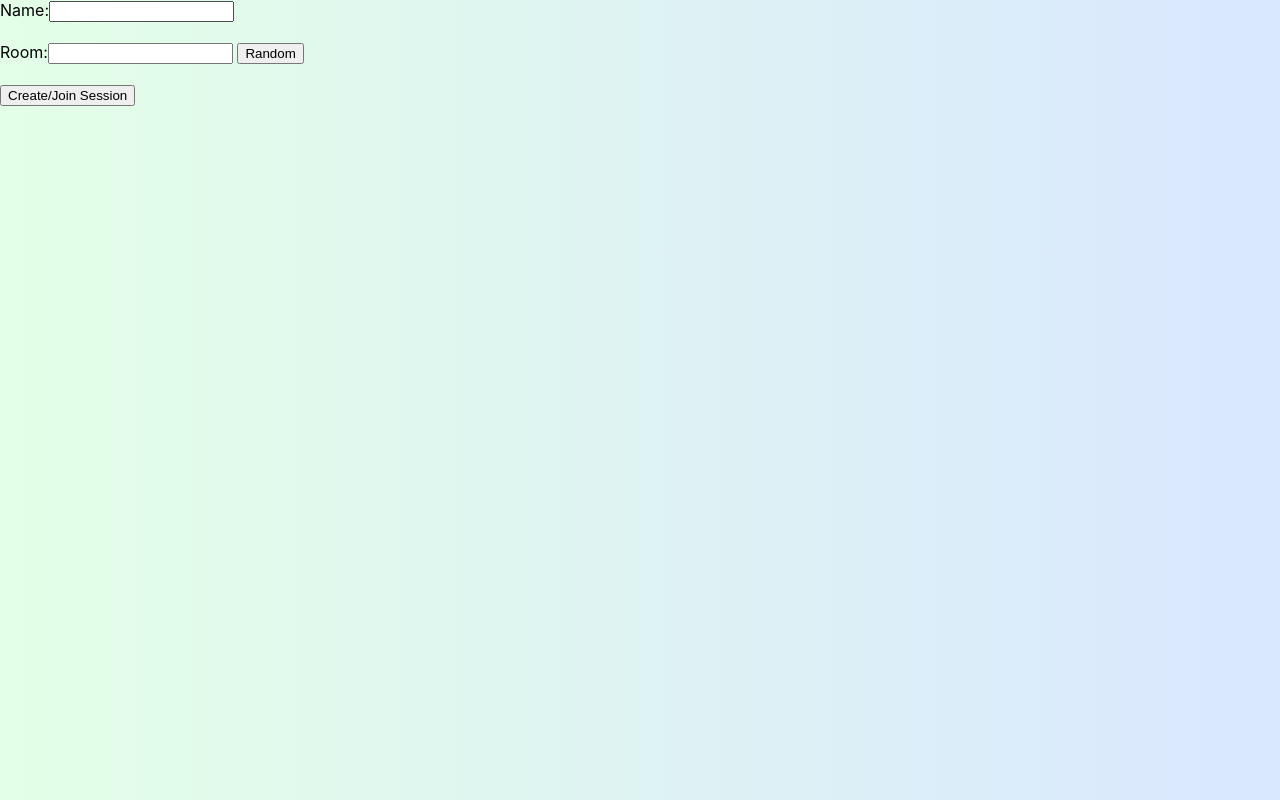
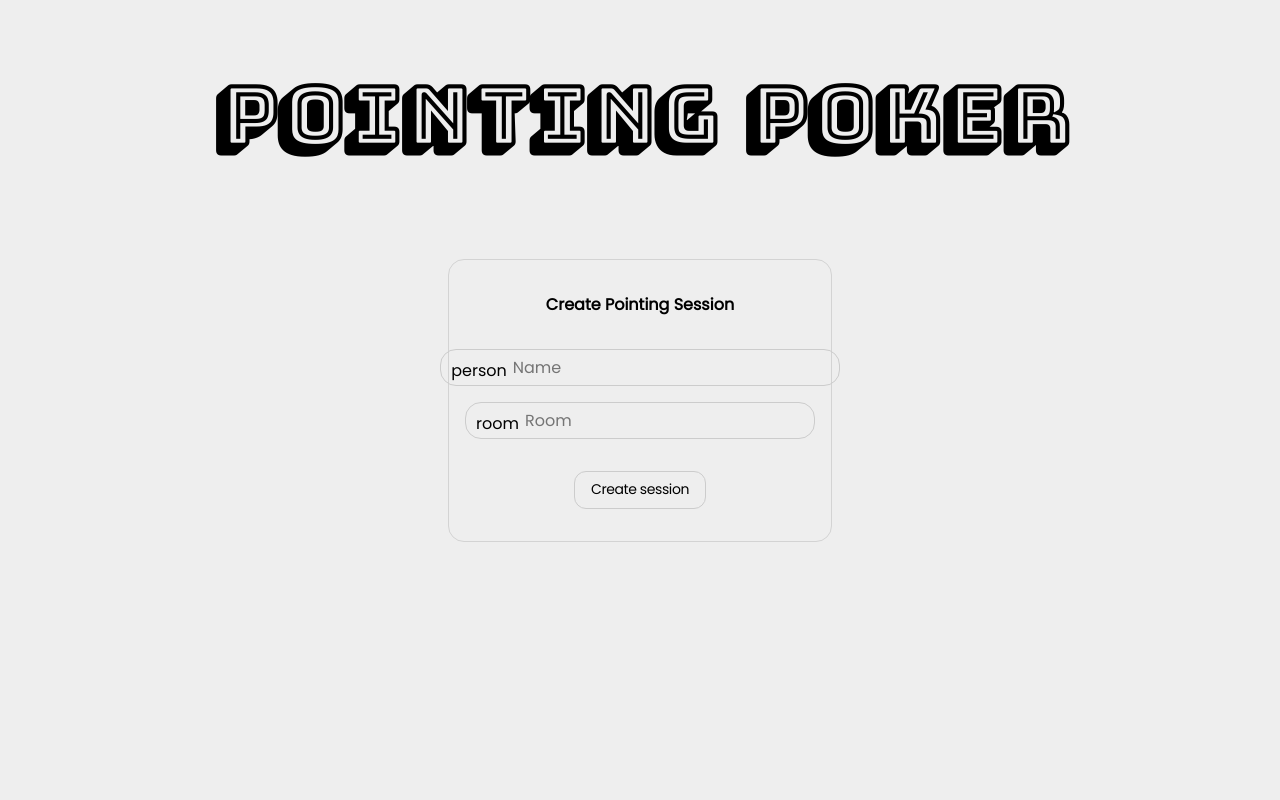
Before and after one commit to abizek/pointingpoker-ss, a React (Vite) app: page / in a window 1280 px wide. Built offline with nearby package versions, Linux system fonts and the light colour scheme; what @syncedstore/core would draw is missing.

Commit message:
feat(ui): common layout and form page

```diff
--- a/package.json
+++ b/package.json
@@ -9,6 +9,7 @@
   },
   "dependencies": {
     "@emotion/react": "^11.9.0",
+    "@material/mwc-icon": "^0.26.1",
     "@syncedstore/core": "^0.3.9",
     "@syncedstore/react": "^0.3.9",
     "random-words": "^1.1.2",
--- a/src/App.jsx
+++ b/src/App.jsx
@@ -1,25 +1,20 @@
-/** @jsxImportSource @emotion/react */
-// TODO: add styles
+// TODO: use fluid font sizing and spacing
 // TODO: dark mode
 import { useState } from 'react'
-import { Form, PointingPoker } from './components'
+import { Form, PointingPoker, Layout } from './components'
 
 const App = () => {
   const [name, setName] = useState(window.localStorage.getItem('name') ?? '')
   const [roomJoined, setRoomJoined] = useState(false)
 
   return (
-    <div
-      css={{
-        height: '100vh',
-        width: '100vw',
-        background: 'linear-gradient(90deg, #e3ffe7 0%, #d9e7ff 100%)'
-      }}
-    >
-      {name && roomJoined
-        ? <PointingPoker name={name} />
-        : <Form name={name} setName={setName} setRoomJoined={setRoomJoined} />}
-    </div>
+    <Layout>
+      {
+        name && roomJoined
+          ? <PointingPoker name={name} />
+          : <Form name={name} setName={setName} setRoomJoined={setRoomJoined} />
+      }
+    </Layout>
   )
 }
 
--- /dev/null
+++ b/src/components/Button.jsx
@@ -0,0 +1,20 @@
+export const Button = ({ children, css, ...restProps }) => (
+  <button
+    css={{
+      backgroundColor: 'transparent',
+      border: '1px solid #ccc',
+      borderRadius: 12,
+      padding: '6px 16px',
+      letterSpacing: -0.4,
+      fontSize: 14,
+      cursor: 'pointer',
+      height: 38,
+      '&:hover': {
+        backgroundColor: '#eee'
+      }
+    }}
+    {...restProps}
+  >
+    {children}
+  </button>
+)
--- a/src/components/Form.jsx
+++ b/src/components/Form.jsx
@@ -2,7 +2,9 @@ import { useRef, useEffect } from 'react'
 import randomWords from 'random-words'
 import { joinRoom } from '../room'
 import { useNavigate, useParams } from 'react-router-dom'
+import '@material/mwc-icon/mwc-icon.js'
 import { CUSTOM_ROOM } from '../../config.json'
+import { Button, Input } from '.'
 
 export const Form = ({ name, setName, setRoomJoined }) => {
   const setPersistedName = name => {
@@ -17,58 +19,90 @@ export const Form = ({ name, setName, setRoomJoined }) => {
 
   const navigate = useNavigate()
 
+  const { customRoom: customRoomParam } = useParams()
+  const customRoom = CUSTOM_ROOM || customRoomParam
+
   const handleSubmit = async event => {
     event.preventDefault()
-    setPersistedName(nameInputRef.current.value)
-    if (CUSTOM_ROOM) {
-      joinRoom(roomInputRef.current.value)
-      setRoomJoined(true)
-    } else {
-      navigate(`/${roomInputRef.current.value}`)
+    const nameValue = nameInputRef.current.value
+    if (!nameValue) {
+      nameInputRef.current.focus()
+      return
     }
+    setPersistedName(nameValue)
+
+    const roomValue = customRoom || roomInputRef.current.value
+    if (!roomValue) {
+      return
+    }
+    navigate(`/${roomValue}`)
   }
-
-  const { customRoom: customRoomParam } = useParams()
 
   useEffect(() => {
     // custom room support
-    const customRoom = CUSTOM_ROOM || customRoomParam
     if (customRoom) {
-      roomInputRef.current.value = customRoom
       joinRoom(customRoom)
       setRoomJoined(true)
     }
   }, [customRoomParam])
 
   return (
-    <form onSubmit={handleSubmit}>
-      <label>
-        Name:
-        <input type='text' name='name' defaultValue={name} ref={nameInputRef} />
-      </label>
-      <br />
-      <br />
-      <label>
-        Room:
-        <input
-          type='text'
-          name='room'
-          disabled={!!(CUSTOM_ROOM || customRoomParam)}
-          ref={roomInputRef}
-        />
-      </label>
-      &nbsp;
-      <button
-        type='button'
-        onClick={() => {
-          roomInputRef.current.value = randomWords()
+    <form
+      onSubmit={handleSubmit}
+      css={{
+        width: 'min(350px, 80vw)',
+        display: 'flex',
+        flexDirection: 'column'
+      }}
+    >
+      <h4 css={{ textAlign: 'center', marginBottom: 32, marginTop: 0 }}>
+        {customRoom ? 'Join' : 'Create'} Pointing Session
+      </h4>
+      <div
+        css={{
+          display: 'flex',
+          columnGap: 12,
+          flexWrap: 'wrap',
+          justifyContent: 'center'
         }}
       >
-        Random
-      </button>
-      <br />
-      <br />
-      <button type='submit'>Create/Join Session</button>
+        <Input
+          type='text'
+          name='name'
+          placeholder='Name'
+          defaultValue={name}
+          ref={nameInputRef}
+          icon={<mwc-icon>person</mwc-icon>}
+          css={{ flexGrow: 1 }}
+        />
+        {customRoom && <Button type='submit'>Join Session</Button>}
+      </div>
+      {!customRoom && (
+        <>
+          <Input
+            type='text'
+            name='room'
+            placeholder='Room'
+            ref={roomInputRef}
+            icon={<mwc-icon>room</mwc-icon>}
+            css={{ flexGrow: 1 }}
+          />
+          <Button
+            type='submit'
+            css={{ display: 'block', margin: '16px auto 0' }}
+            onClick={() => {
+              if (!roomInputRef.current.value) {
+                roomInputRef.current.value = randomWords({
+                  exactly: 2,
+                  join: '-'
+                })
+              }
+            }}
+          >
+            Create session
+          </Button>
+        </>
+      )}
     </form>
   )
 }
--- /dev/null
+++ b/src/components/Input.jsx
@@ -0,0 +1,31 @@
+import React from 'react'
+
+export const Input = React.forwardRef(
+  ({ css, className, icon, ...restProps }, ref) => (
+    <div
+      css={{
+        borderRadius: '16px',
+        border: '1px solid #ccc',
+        display: 'inline-flex',
+        alignItems: 'center',
+        marginBottom: 16
+      }}
+      className={className}
+    >
+      {icon && <span css={{ margin: '6px 0 0 10px' }}>{icon}</span>}
+      <input
+        ref={ref}
+        autoComplete='off'
+        css={{
+          border: 'none',
+          outline: 'none',
+          margin: '4px 8px 4px 4px',
+          fontSize: 16,
+          flexGrow: 0.9,
+          backgroundColor: 'transparent'
+        }}
+        {...restProps}
+      />
+    </div>
+  )
+)
--- /dev/null
+++ b/src/components/Layout.jsx
@@ -0,0 +1,41 @@
+export const Layout = ({ children }) => (
+  <div
+    css={{
+      height: '100vh',
+      width: '100vw',
+      display: 'flex',
+      flexDirection: 'column',
+      alignItems: 'center',
+      background: '#eee'
+    }}
+  >
+    <header
+      css={{
+        textAlign: 'center',
+        marginTop: '8vh',
+        position: 'absolute'
+      }}
+    >
+      <h1
+        css={{
+          margin: 0,
+          fontFamily: 'Bungee Shade',
+          fontSize: 'clamp(3.05rem, 3.54vw + 2.17rem, 5rem)'
+        }}
+      >
+        POINTING POKER
+      </h1>
+    </header>
+    <div
+      css={{
+        border: '1px solid lightgrey',
+        borderRadius: 16,
+        padding: '32px 16px',
+        width: 'max-content',
+        margin: 'auto'
+      }}
+    >
+      {children}
+    </div>
+  </div>
+)
--- a/src/components/index.js
+++ b/src/components/index.js
@@ -1,4 +1,7 @@
+export * from './Button'
 export * from './Form'
+export * from './Input'
+export * from './Layout'
 export * from './Menu'
 export * from './PointingPoker'
 export * from './ScoreBoard'
--- a/src/index.css
+++ b/src/index.css
@@ -1,13 +1,17 @@
+@import url('https://fonts.googleapis.com/css?family=Material+Icons&display=block');
+@import url('https://fonts.googleapis.com/css2?family=Bungee+Shade&display=swap');
+@import url('https://fonts.googleapis.com/css2?family=Poppins&display=swap');
+
 body {
   margin: 0;
-  font-family: -apple-system, BlinkMacSystemFont, 'Segoe UI', 'Roboto', 'Oxygen',
-    'Ubuntu', 'Cantarell', 'Fira Sans', 'Droid Sans', 'Helvetica Neue',
+}
+
+:root,
+input,
+button {
+  font-family: Poppins, -apple-system, BlinkMacSystemFont, 'Segoe UI', 'Roboto',
+    'Oxygen', 'Ubuntu', 'Cantarell', 'Fira Sans', 'Droid Sans', 'Helvetica Neue',
     sans-serif;
   -webkit-font-smoothing: antialiased;
   -moz-osx-font-smoothing: grayscale;
 }
-
-code {
-  font-family: source-code-pro, Menlo, Monaco, Consolas, 'Courier New',
-    monospace;
-}
```
Also changed, not shown: 1 other file (tests, documents, lock files or other folders).
